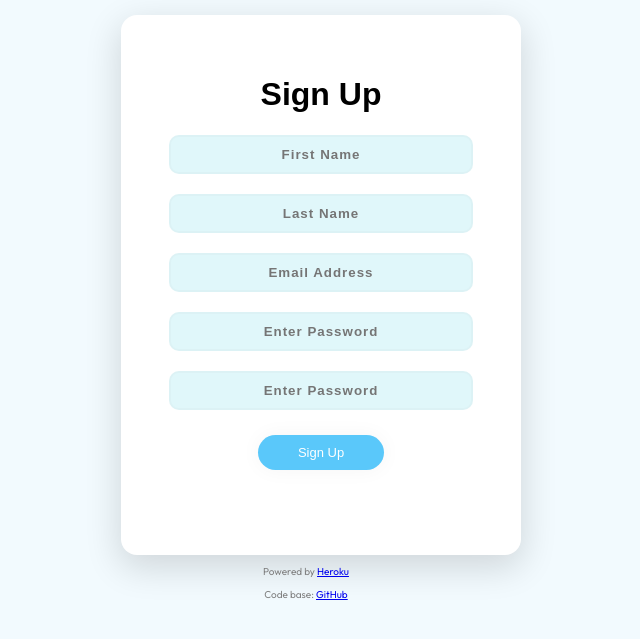
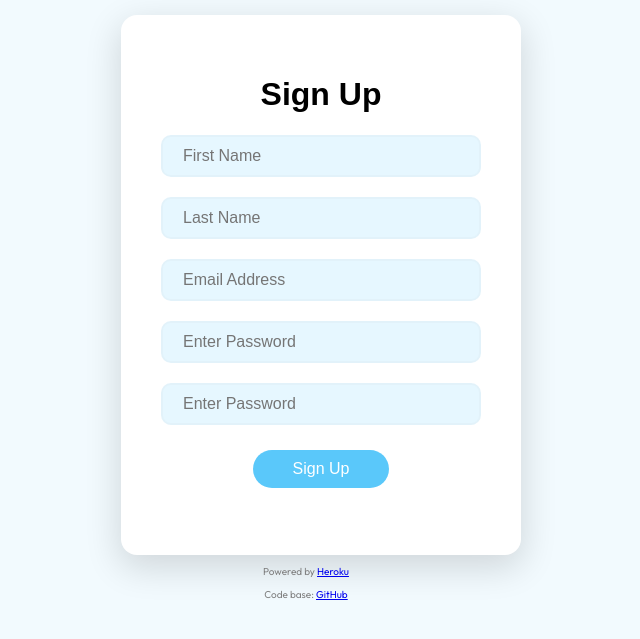
Before and after one commit to kdaya001/cheer-you-up, a Flask app: page /signup in a window 1280 px wide. Shown: the part 85-724 px from the top of the page, without its empty margins (319-959 px from the left). Run offline with Flask 2, Linux system fonts and the light colour scheme; some libraries are stand-ins or nearby versions.

Commit message:
update css

```diff
--- a/static/styles/base-style.css
+++ b/static/styles/base-style.css
@@ -38,16 +38,13 @@ form select {
 }
 
 input {
-    width: 76%;
-    font-weight: bold;
-    letter-spacing: 1px;
-    background: rgba(136, 126, 126, 0.04);
+    width: 80%;
+    font-size: 1em;
+    background: rgba(90, 200, 250, 0.15);
     padding: 10px 20px;
     border-radius: 10px;
     box-sizing: border-box;
     border: 2px solid rgba(0, 0, 0, 0.02);
-    text-align: center;
-    background-color: #e0f7fa;
 }
 
 .nav-avatar,
@@ -186,7 +183,7 @@ button {
 }
 
 button:hover {
-    background-color: wheat;
+    background-color: #44baef;
 }
 
 .submit,
@@ -199,9 +196,8 @@ button {
     padding-right: 40px;
     padding-bottom: 10px;
     padding-top: 10px;
-    font-family: sans-serif;
-    font-size: 13px;
-    box-shadow: 0 0 20px 1px rgba(0, 0, 0, 0.04);
+    font-size: 1em;
+    font-weight: 500;
     margin: 5px 20px;
 }
 
```
